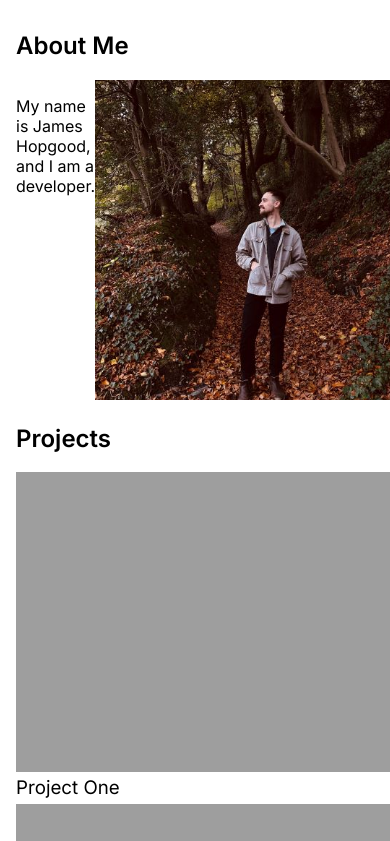
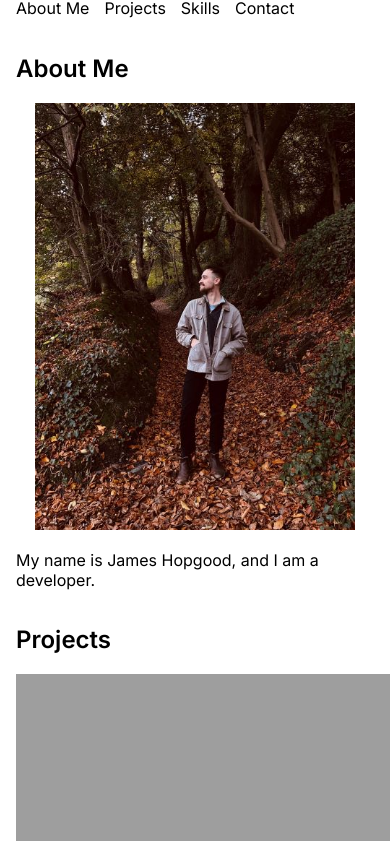
Before and after one commit to Jopgood/static-portfolio, a plain HTML site: page index.html in a window 390 px wide. Shown: the part 87-928 px from the top of the page. Drawn offline with Linux system fonts and the light colour scheme.

Commit message:
Responsive Updates!
FIXES
=====
+ CSS changes to both about me and navbar to account for smaller screens

```diff
--- a/styles.css
+++ b/styles.css
@@ -8,6 +8,10 @@
     flex-direction: column;
     padding: 0 16px;
     margin: 0 auto;
+}
+
+main {
+    margin-bottom: 30px;
 }
 
 h1 {
@@ -28,6 +32,11 @@
     display: flex;
     flex-direction: row;
     justify-content: space-between;
+    flex-wrap: wrap;
+}
+
+nav a {
+    white-space: nowrap;
 }
 
 .logo a {
@@ -68,10 +77,14 @@
     display: flex;
     flex-direction: row;
     justify-content: space-between;
+    flex-wrap: wrap;
+    align-items: center;
 }
 
 .about-me img {
     object-fit: cover;
+    max-width: 100%;
+    height: auto;
 }
 
 /* projects */
@@ -106,3 +119,10 @@
 .contact-list i:not(:last-child) {
     margin-right: 10px;
 }
+
+/* responsive styling */
+@media screen and (max-width: 768px) {
+    .about-me-container {
+        flex-direction: column-reverse;
+    }
+}
```
